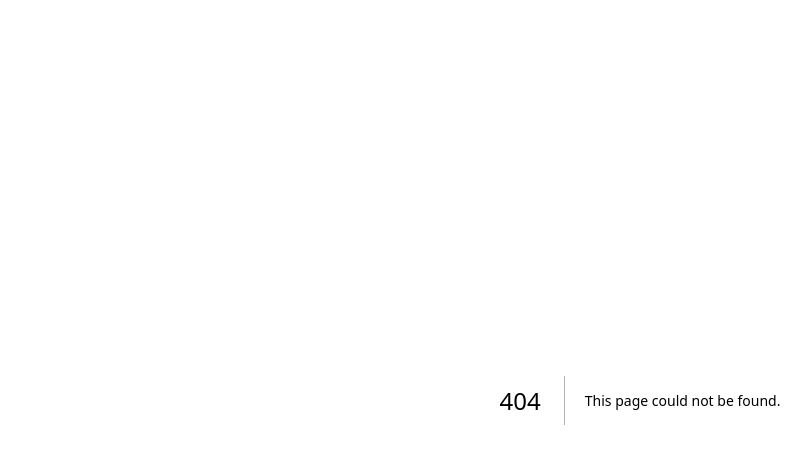
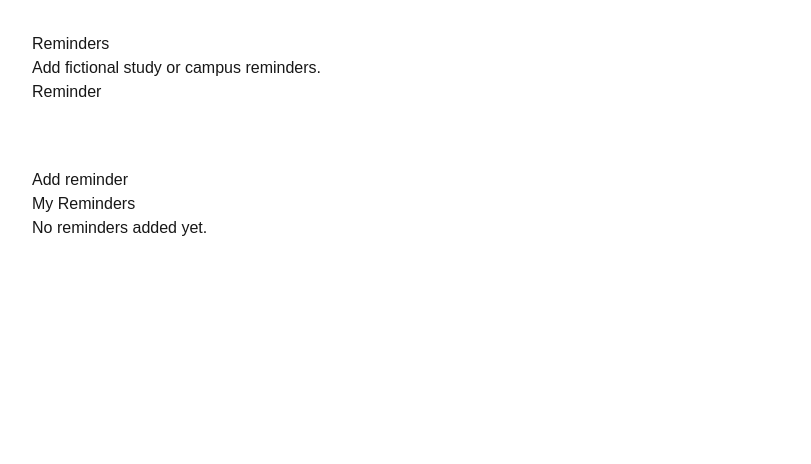
Before and after one commit to VictorObio200/campus-companion, a Next.js app: page /reminders in a window 1280 px wide. Before the commit this address had no page. Shown: the top 464 px of the page, without its empty margins (0-811 px from the left). Built offline with nearby package versions, Linux system fonts and the light colour scheme.

Commit message:
add reminders feature

```diff
--- a/app/page.tsx
+++ b/app/page.tsx
@@ -17,6 +17,9 @@ export default function Home() {
           <li>
   <Link href="/helpdesk">Helpdesk</Link>
 </li>
+<li>
+  <Link href="/reminders">Reminders</Link>
+</li>
         </ul>
       </nav>
     </main>
--- /dev/null
+++ b/app/reminders/page.tsx
@@ -0,0 +1,57 @@
+"use client";
+
+import { useState } from "react";
+
+export default function Reminders() {
+  const [reminder, setReminder] = useState("");
+  const [reminders, setReminders] = useState<string[]>([]);
+
+  function handleSubmit(event: React.FormEvent<HTMLFormElement>) {
+    event.preventDefault();
+
+    if (reminder.trim() === "") return;
+
+    setReminders([...reminders, reminder]);
+    setReminder("");
+  }
+
+  return (
+    <main style={{ padding: "2rem", fontFamily: "Arial, sans-serif" }}>
+      <h1>Reminders</h1>
+      <p>Add fictional study or campus reminders.</p>
+
+      <form onSubmit={handleSubmit}>
+        <label htmlFor="reminder">Reminder</label>
+        <br />
+
+        <input
+          id="reminder"
+          type="text"
+          value={reminder}
+          onChange={(event) => setReminder(event.target.value)}
+          style={{ marginTop: "0.5rem", padding: "0.5rem", width: "100%", maxWidth: "400px" }}
+        />
+
+        <br />
+
+        <button type="submit" style={{ marginTop: "1rem" }}>
+          Add reminder
+        </button>
+      </form>
+
+      <section aria-labelledby="reminders-heading">
+        <h2 id="reminders-heading">My Reminders</h2>
+
+        {reminders.length === 0 ? (
+          <p>No reminders added yet.</p>
+        ) : (
+          <ul>
+            {reminders.map((item, index) => (
+              <li key={index}>{item}</li>
+            ))}
+          </ul>
+        )}
+      </section>
+    </main>
+  );
+}
```
